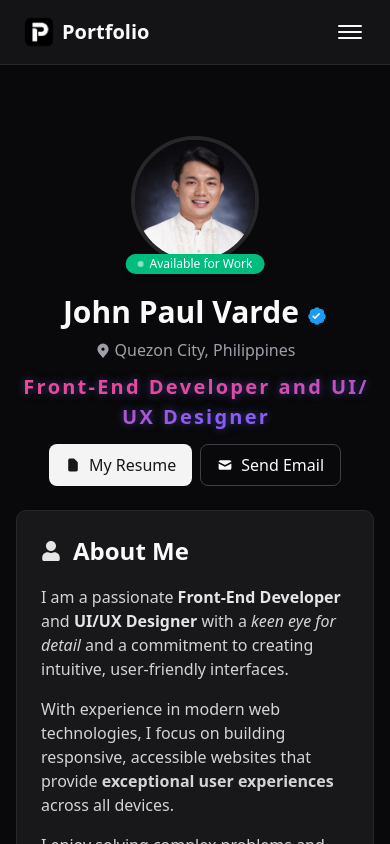
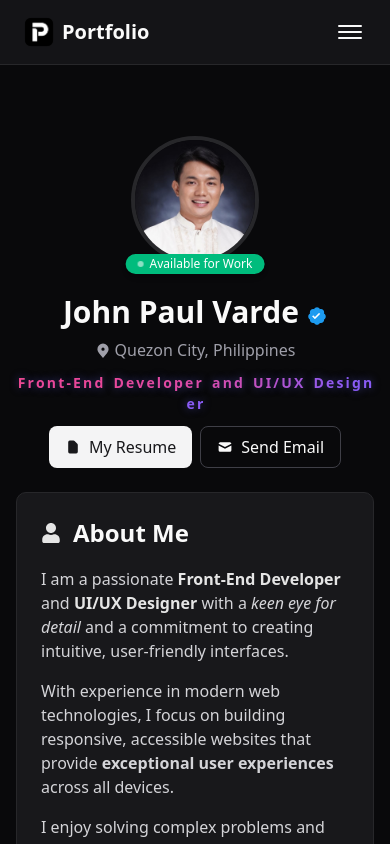
Before and after one commit to vardsz13/my-porfolio, a React (Vite) app: page / in a window 390 px wide. Shown: the top 844 px of the page. Built offline with nearby package versions, Linux system fonts and the light colour scheme.

Commit message:
make it responsive

```diff
--- a/src/components/sections/Hero.tsx
+++ b/src/components/sections/Hero.tsx
@@ -84,7 +84,7 @@ export default function Hero() {
         {/* Animated Title */}
         <p
           ref={titleRef}
-          className="title-animation text-xl md:text-2xl mb-3 leading-normal tracking-wider font-semibold"
+          className="title-animation text-sm sm:text-lg md:text-2xl mb-3 leading-normal tracking-wider font-semibold"
         >
           {heroData.title.split("").map((char, index) => (
             <span
```
